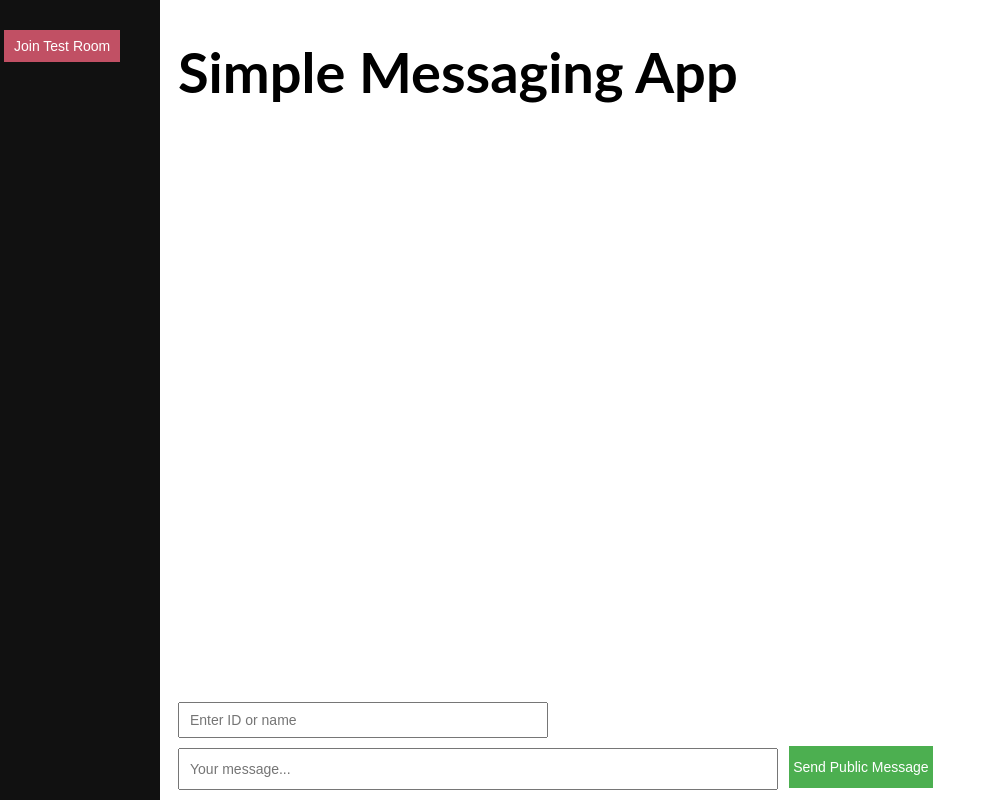
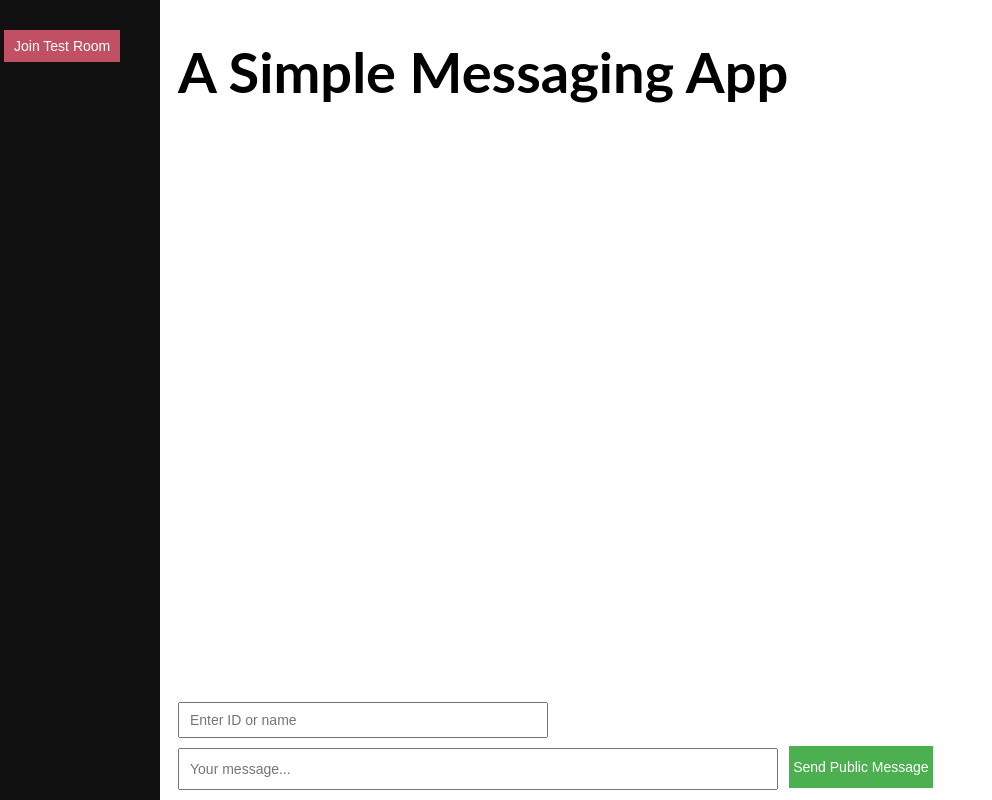
Before and after one commit to aurezza/simple-chat-sample, a website: page index.html in a window 1280 px wide. Shown: the top 800 px of the page, without its empty margins (0-992 px from the left). Drawn offline with nearby package versions, Linux system fonts and the light colour scheme; no server answers.

Commit message:
modified title

```diff
--- a/index.html
+++ b/index.html
@@ -14,7 +14,7 @@
     </div>
 
     <div class="main">
-        <h1>Simple Messaging App</h1>
+        <h1>A Simple Messaging App</h1>
         <div id="publicMessage"></div>
         <div class="name-wrapper">
 
```
